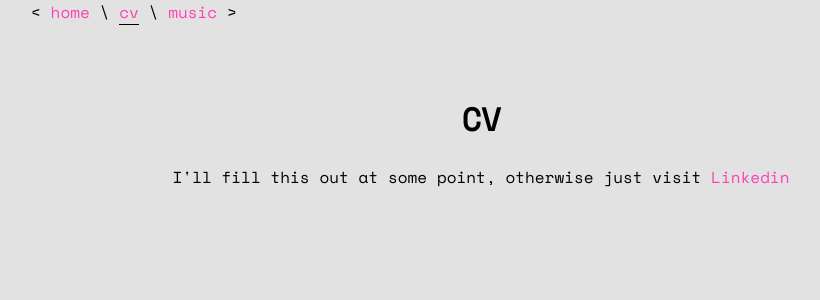
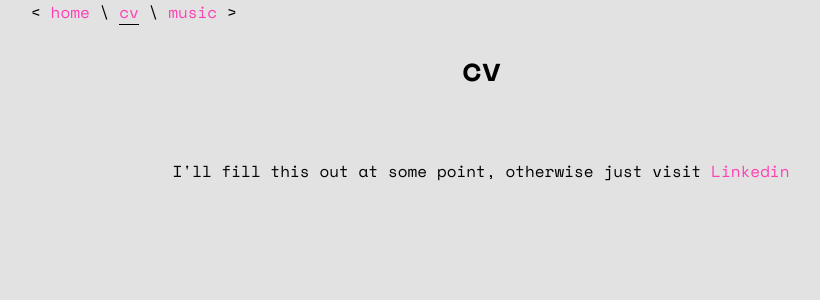
Before and after one commit to skipcloud/skipcloud.github.io, a Jekyll site: the page built from cv.html, in a window 1280 px wide. Shown: the top 300 px of the page, without its empty margins (159-979 px from the left). Built offline with Jekyll 4.4.1, drawn with Linux system fonts in a browser that asks for light colours.

Commit message:
add header from cv page to data

```diff
--- a/cv.html
+++ b/cv.html
@@ -1,7 +1,7 @@
 ---
 layout: default
+h1: cv
 ---
 <div id="cv-container">
-  <h1>CV </h1>
   <p>I'll fill this out at some point, otherwise just visit <a href="https://www.linkedin.com/in/skipgibson/">Linkedin</a></p>
 </div>
```
